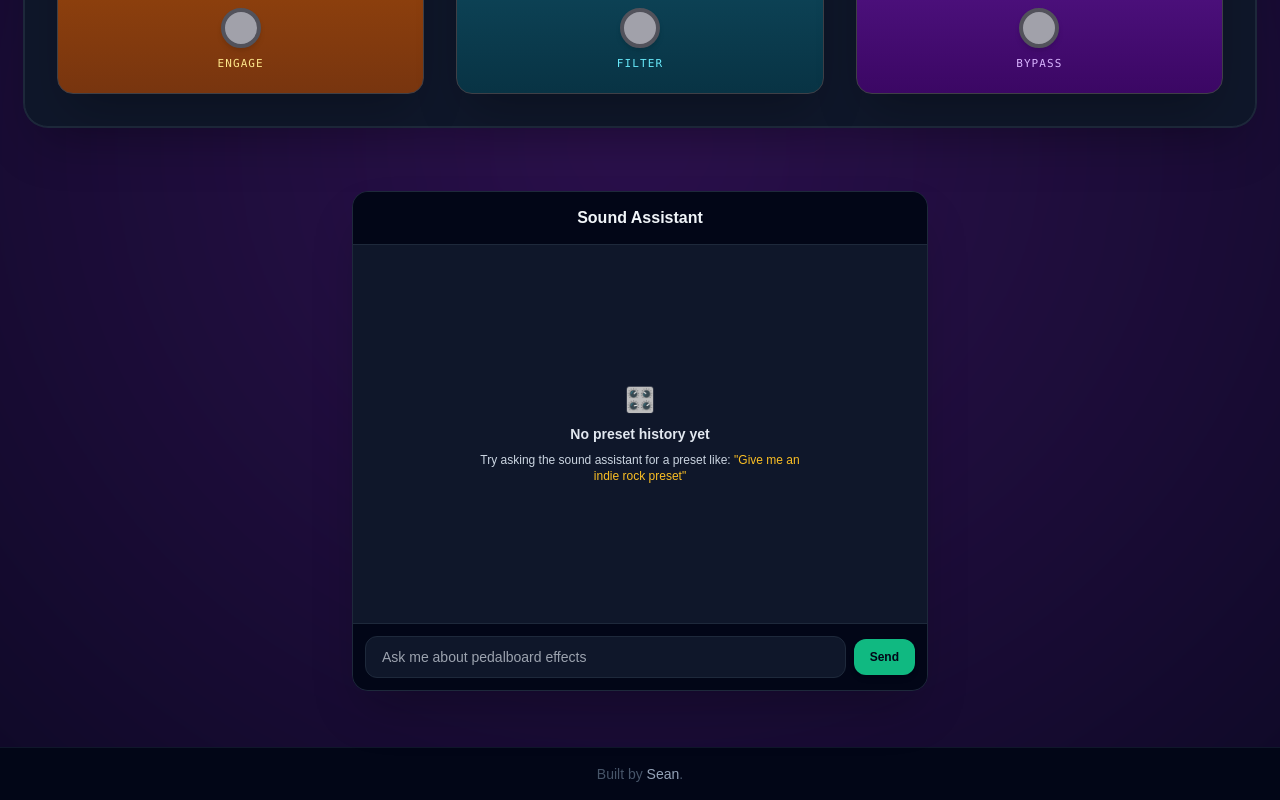
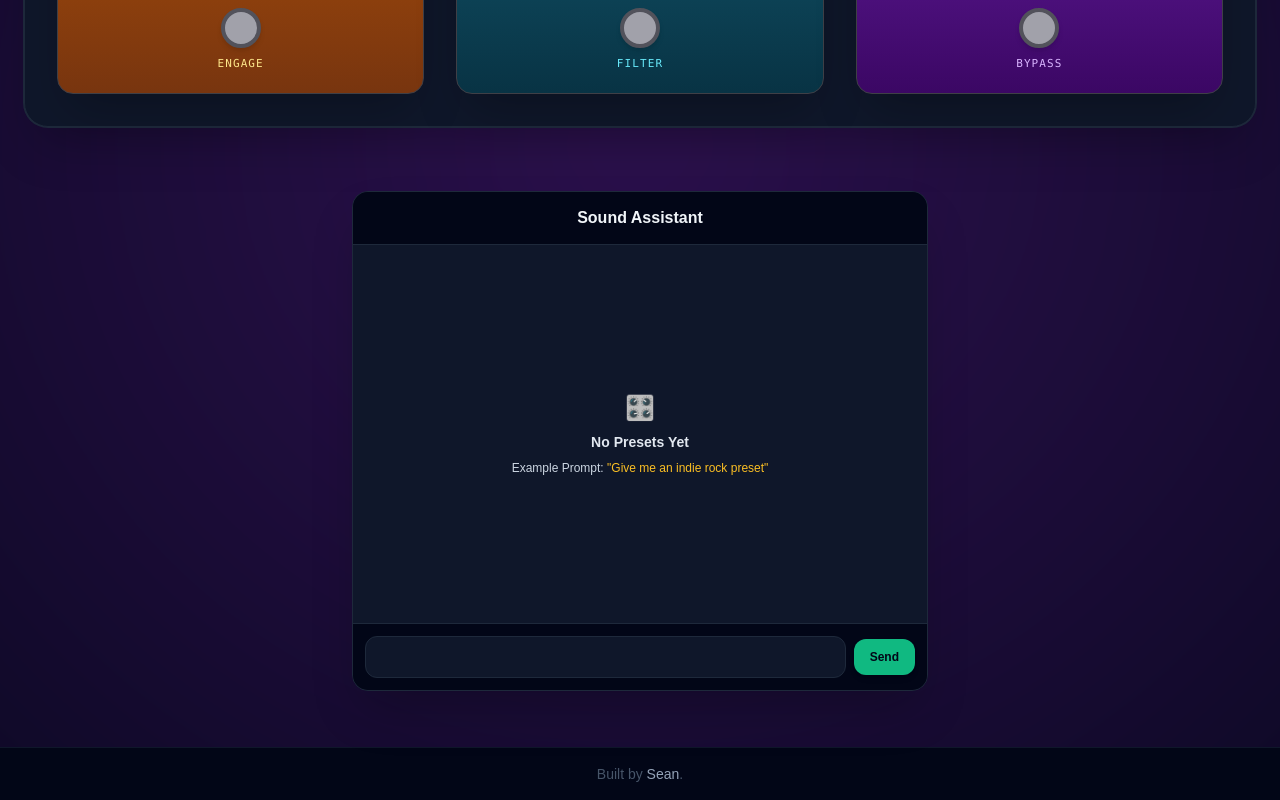
Before and after one commit to SeanAverS/flyrank-capstone, a Next.js app: page / in a window 1280 px wide. Shown: the part 518-1318 px from the top of the page. Built offline with nearby package versions, Linux system fonts and the light colour scheme.

Commit message:
chore: simplify chatbox instructions

```diff
--- a/components/ChatBox.tsx
+++ b/components/ChatBox.tsx
@@ -97,9 +97,9 @@ export default function ChatBox({ onApplyPreset, forcedState }: ChatBoxProps) {
         {messages.length === 0 && !hasError && (
           <div className="h-full flex flex-col items-center justify-center text-center p-6 text-slate-300 space-y-2">
             <span className="text-2xl">🎛️</span>
-            <p className="font-semibold text-slate-200">No preset history yet</p>
+            <p className="font-semibold text-slate-200">No Presets Yet</p>
             <p className="text-xs max-w-xs">
-              Try asking the sound assistant for a preset like:{" "}
+              Example Prompt:{" "}
               <span className="text-amber-400 font-medium">"Give me an indie rock preset"</span>
             </p>
           </div>
@@ -228,7 +228,6 @@ export default function ChatBox({ onApplyPreset, forcedState }: ChatBoxProps) {
           type="text"
           value={textInput}
           onChange={(e) => setTextInput(e.target.value)}
-          placeholder="Ask me about pedalboard effects"
           aria-label="Ask me about pedalboard effects"
           className="flex-1 bg-slate-900 border border-slate-800 rounded-xl px-4 py-2.5 text-sm text-slate-100 focus:outline-none focus:ring-2 focus:ring-emerald-500"
         />
```
